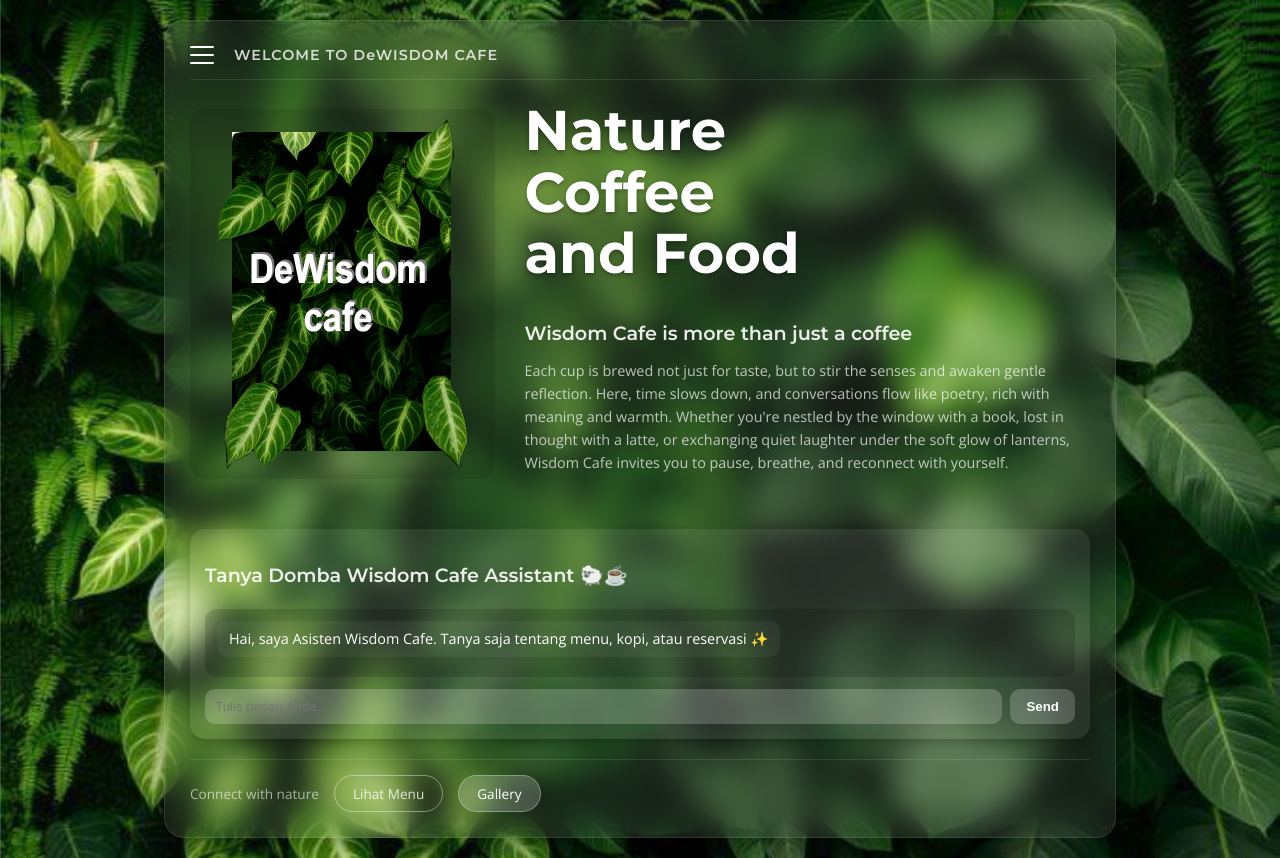
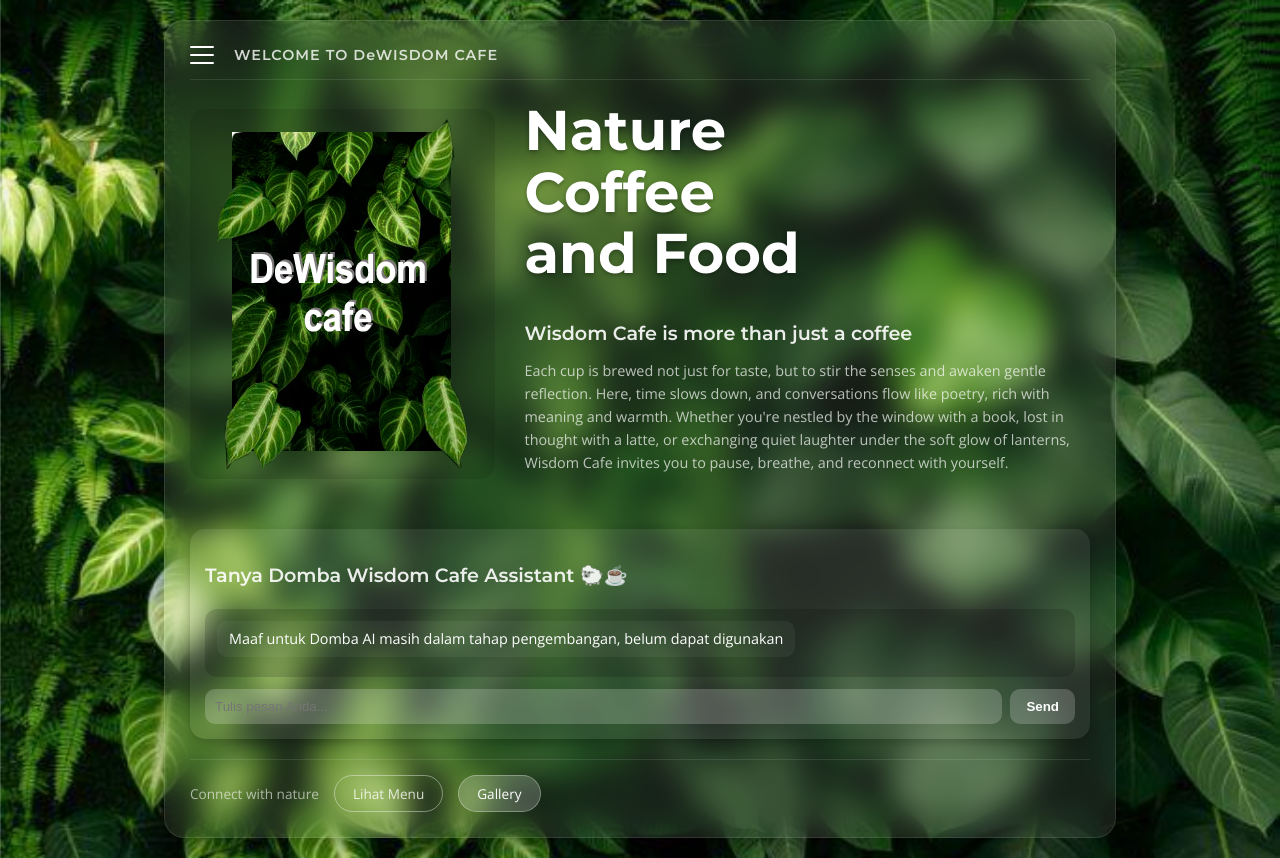
Before and after one commit to 0xdfkoikoi/wisdomcafe, a website: page index.html in a window 1280 px wide. Drawn offline with nearby package versions, Linux system fonts and the light colour scheme.

Commit message:
Update index.html

```diff
--- a/index.html
+++ b/index.html
@@ -445,7 +445,7 @@
             <section class="assistant-section">
                 <h3 class="subtitle">Tanya Domba Wisdom Cafe Assistant 🐑☕</h3>
                 <div id="chat-box" class="chat-box">
-                    <div class="chat-message ai">Hai, saya Asisten Wisdom Cafe. Tanya saja tentang menu, kopi, atau reservasi ✨</div>
+                    <div class="chat-message ai">Maaf untuk Domba AI masih dalam tahap pengembangan, belum dapat digunakan</div>
                 </div>
                 <div class="chat-input-container">
                     <input type="text" id="user-input" placeholder="Tulis pesan Anda..." />
```
